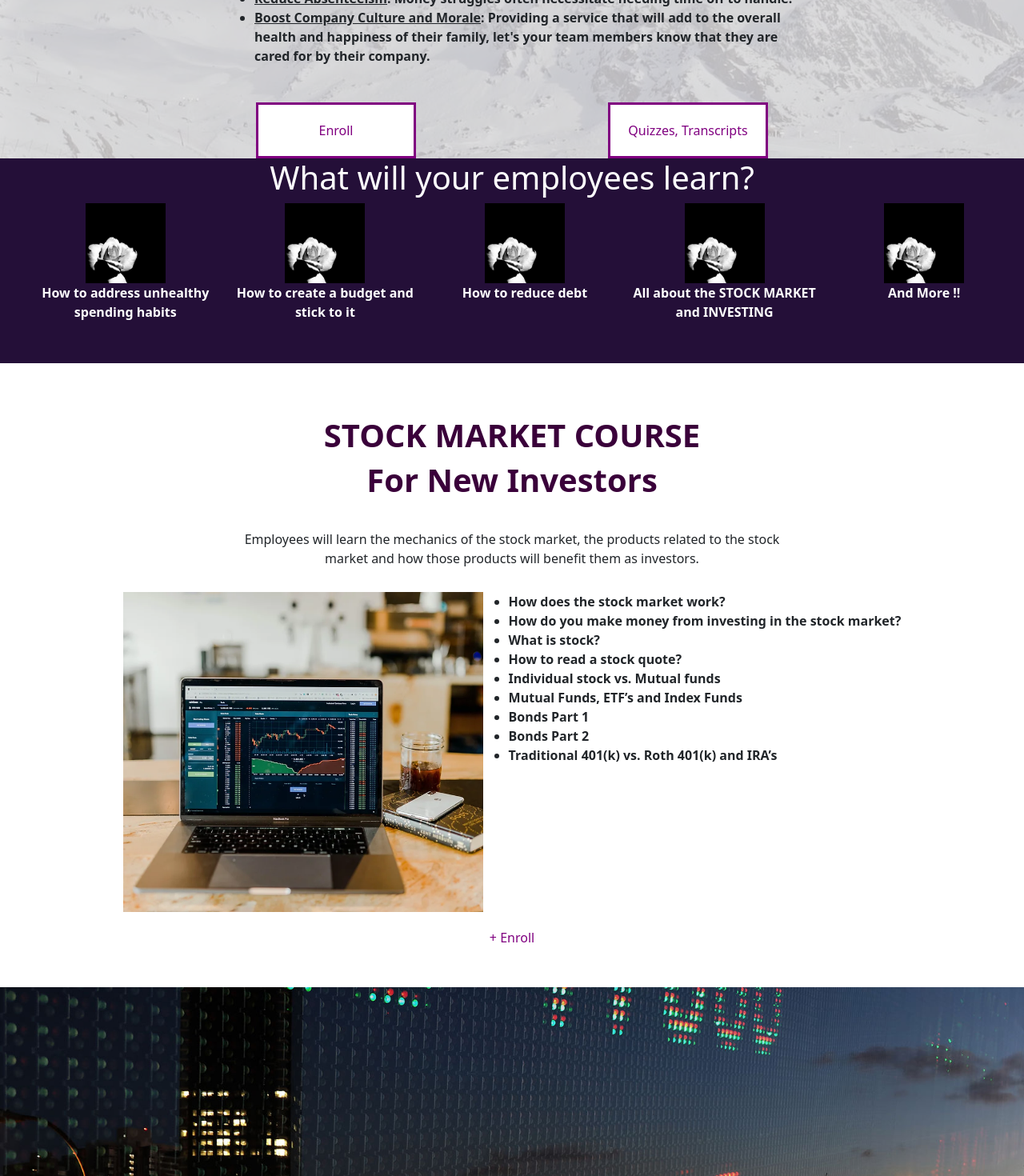
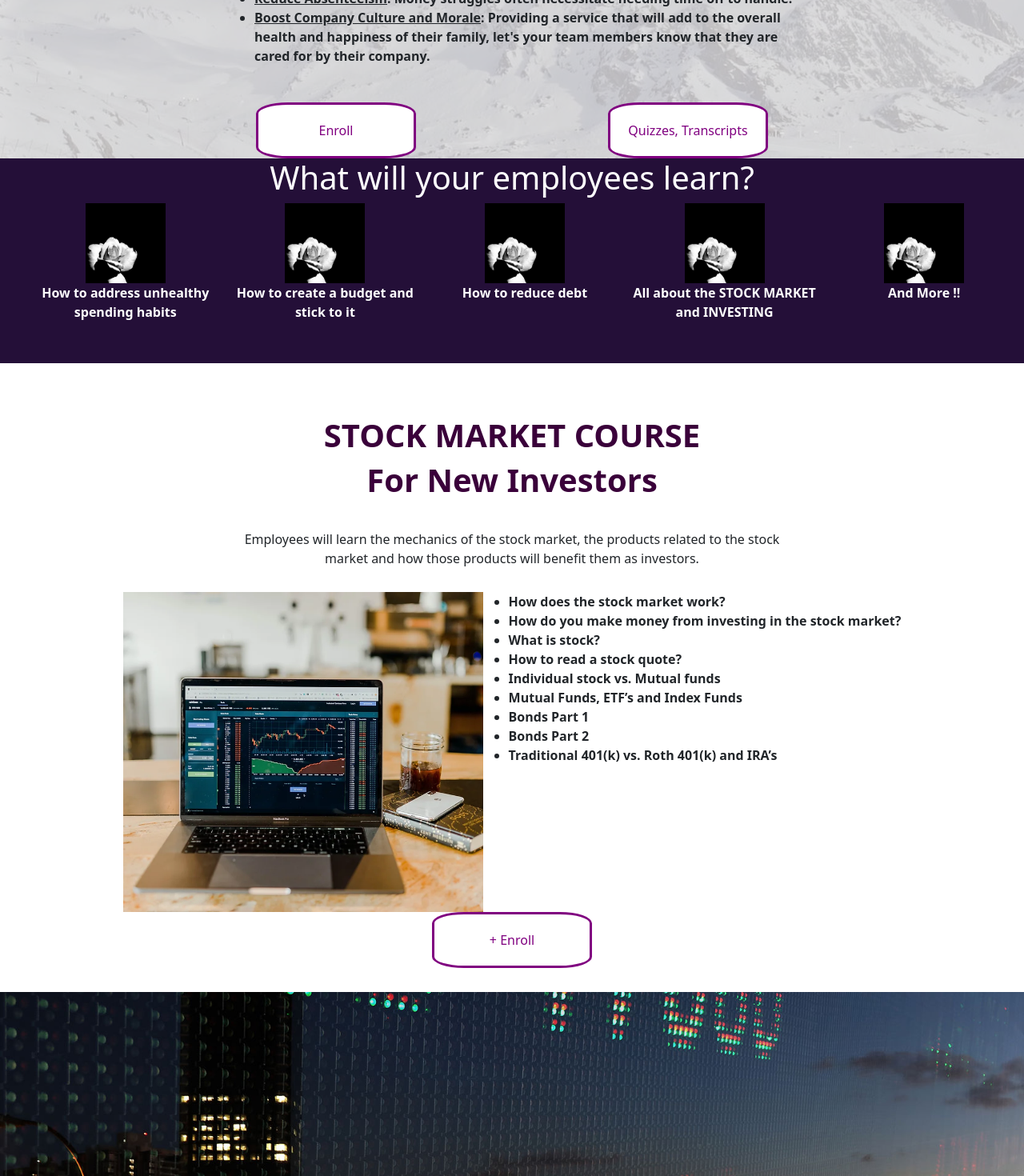
Before and after one commit to DanielSWaite190/stocks_bonding, a React (Create React App) app: page / in a window 1280 px wide. Shown: the part 1560-3030 px from the top of the page at 80% size. Built offline with nearby package versions, Linux system fonts and the light colour scheme.

Commit message:
home page basics

```diff
--- a/src/App.js
+++ b/src/App.js
@@ -1,6 +1,7 @@
 import React from "react";
 import Nav from "./components/nav";
 import Home from "./pages/Home";
+import Footer from "./components/footer";
 
 import "./App.css"
 
@@ -9,6 +10,7 @@ function App() {
     <React.Fragment>
       <Nav/>
       <Home/>
+      <Footer/>
     </React.Fragment>
   );
 }
--- /dev/null
+++ b/src/components/footer.css
@@ -0,0 +1,16 @@
+#footer{margin: 18px;}
+
+#footer_img{
+    justify-content: center;
+    text-align: center;
+    display: flex;
+    height: 80px;
+    margin: 10px;
+}
+
+#contact{
+    display: flex;
+    justify-content: center;
+}
+
+#contact_button{width: 30%;}
--- /dev/null
+++ b/src/components/footer.jsx
@@ -0,0 +1,22 @@
+import './footer.css'
+import React from 'react';
+import Image from 'react-bootstrap/Image'
+
+
+function footer() {
+  return (
+    <div id="footer">
+      <div id="footer_img">
+        <Image src="media/s_b_box.webp"/>
+      </div>
+
+      <div id="contact">
+        <button class="white_buttons" id="contact_button">
+          Contact us for pricing: Melissa@stocksandbonding.com
+        </button>
+      </div>
+    </div>
+  );
+}
+
+export default footer;
--- a/src/components/nav.jsx
+++ b/src/components/nav.jsx
@@ -1,7 +1,7 @@
-import React from 'react';
 import Navbar from 'react-bootstrap/Navbar';
 import Image from 'react-bootstrap/Image'
 import Nav from 'react-bootstrap/Nav';
+import React from 'react';
 import './nav.css'
 
 
@@ -13,7 +13,6 @@ function nav() {
       </div>
 
       <Navbar class="one" data-bs-theme="light">
-
         <div id="nav-container">
           <Nav>
             <Nav.Link href="#home" active>Home</Nav.Link>
@@ -30,7 +29,6 @@ function nav() {
           </Nav>
           <Nav.Link href="#login">Log In</Nav.Link>
         </div>
-
       </Navbar>
     </React.Fragment>
   );
--- a/src/pages/Home.css
+++ b/src/pages/Home.css
@@ -46,7 +46,7 @@
     width: 50%;
 }
 
-button {
+.white_buttons {
     background-color: white;
     color: purple;
     border: none;
@@ -56,10 +56,11 @@ button {
     text-decoration: none;
     display: inline-block;
     border-radius: 20%;
+    border-style: solid;
+    border-color: purple;
 }
 
-#purple_block{
-    /* height: 300px; */
+.purple_block{
     color: white;
     font-weight: bold;
     text-align: center;
@@ -74,7 +75,6 @@ button {
 }
 
 .course{
-    /* height: 700px; */
     text-align: center;
     margin-bottom: 30px;
 }
@@ -103,38 +103,29 @@ button {
     text-align: center;
     flex-direction: column;
     justify-content: center;
-    /* background-color: greenyellow; */
-
 }
 
 #titel{
     padding: 30px;
     text-align: center;
     padding-bottom: 5%;
-    /* background-color: blue; */
 }
 
 #behaviors{
     margin: auto;
     padding: 2%;
     text-align: center;
-    /* background-color: red; */
 }
 
 #list_div{
     width: 60%;
     margin: auto;
     text-align: left;
-    /* background-color: orange; */
 }
 
 #list{
-    /* padding: "5px 0px 0px 50px"; */
     font-size: large;
     font-weight: bold;
-    /* background-color: rgb(242, 0, 255); */
 }
-
-
 /* Numbers */
 /* Wall Street */
--- a/src/pages/Home.jsx
+++ b/src/pages/Home.jsx
@@ -2,8 +2,6 @@ import './Home.css'
 import React from 'react';
 import HeroImage from '../components/heroImage';
 import ParallaxImg from '../components/ParallaxImg'
-
-// import { Button } from 'react-bootstrap';
 
 
 function home () {
@@ -49,15 +47,13 @@ function home () {
           </section>
 
           <section class="buttons">
-            <button style={{borderStyle: "solid", borderColor: "purple"}}>Enroll</button>
-            <button style={{borderStyle: "solid", borderColor: "purple"}}>Quizzes, Transcripts</button>
-            {/* <Button variant="light" size="lg">Enroll</Button> */}
-            {/* <Button variant="light" size="lg">Quizzes, Transcripts</Button> */}
+            <button class="white_buttons">Enroll</button>
+            <button class="white_buttons">Quizzes, Transcripts</button>
           </section>
         </div>
       </div>
 
-      <div id="purple_block">
+      <div class="purple_block">
         <h1>What will your employees learn?</h1>
 
         <ul id="learn">
@@ -115,14 +111,12 @@ function home () {
             <li>Traditional 401(k) vs. Roth 401(k) and IRA’s</li>
           </ul>
         </div>
-        <button> + Enroll</button>
+        <button class="white_buttons"> + Enroll</button>
       </div>
 
       <ParallaxImg img={display_board} size={"400px"}/>
 
       <div id="workshop">
-
-
         <div id="list_div">
           <h1 id="titel" class="dark_purple bold">WORKSHOPS</h1>
           <h3 id="behaviors">
@@ -147,8 +141,8 @@ function home () {
       </div>
 
       <ParallaxImg img={numbers} size={"400px"}/>
-      {/* <ParallaxImg img={wall_street} size={"400px"}/> */}
-
+      <div class="purple_block" style={{height: "700px"}}/>
+      <ParallaxImg img={wall_street} size={"400px"}/>
     </React.Fragment>
   );
 }
```
Lines whose indentation alone changed are shown as unchanged.
